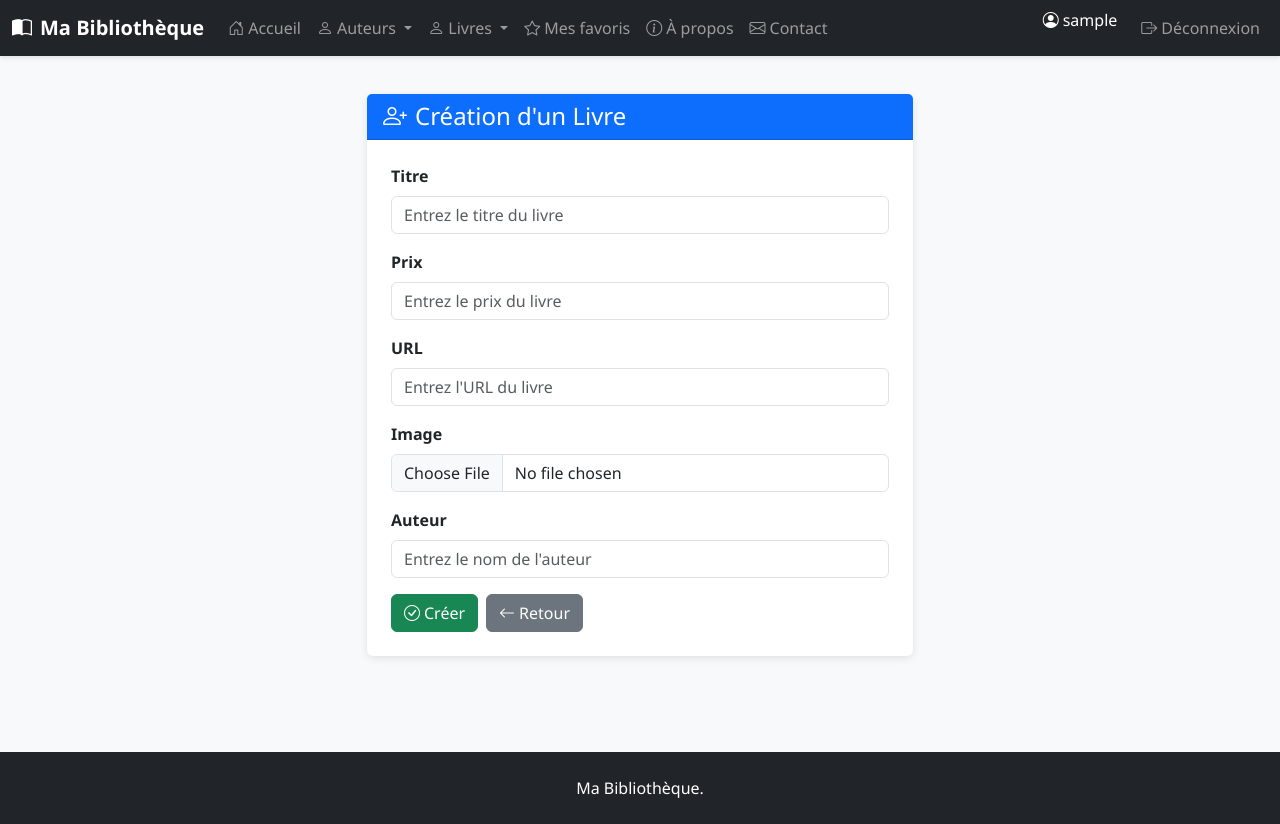
After one commit to Malo-Dantec/flask1, a Flask app: page /livre/create/ in a window 1280 px wide. The commit adds this page. Run offline with Flask 3, Linux system fonts and the light colour scheme; the visitor is signed in with stand-in values (Sample User, id 1); some libraries are stand-ins or nearby versions.

Commit message:
création livre

```diff
--- a/monApp/forms.py
+++ b/monApp/forms.py
@@ -1,8 +1,9 @@
 from flask_wtf import FlaskForm
-from wtforms import DecimalField, StringField, HiddenField, FloatField, PasswordField, SubmitField
+from wtforms import DecimalField, FileField, StringField, HiddenField, FloatField, PasswordField, SubmitField
 from wtforms.validators import DataRequired, NumberRange
 from hashlib import sha256
 from .models import User
+from flask_wtf.file import FileField, FileAllowed, FileRequired
 
 class FormAuteur(FlaskForm):
     """Formulaire pour les auteurs"""
@@ -14,7 +15,9 @@
     idL = HiddenField("idL")
     titre = StringField("Titre", validators=[DataRequired()])
     prix = DecimalField("Prix", validators=[DataRequired(), NumberRange(min=0)])
-    submit = SubmitField("Enregistrer")
+    url = StringField("URL", validators=[DataRequired()])
+    img = FileField("Image", validators=[FileRequired()])
+    nomA = StringField("Auteur", validators=[DataRequired()])
 
 class LoginForm(FlaskForm):
     """Formulaire de login"""
--- a/monApp/templates/base.html
+++ b/monApp/templates/base.html
@@ -41,22 +41,33 @@
                             </a></li>
                         </ul>
                     </li>
+                    <li class="nav-item dropdown">
+                        <a class="nav-link dropdown-toggle" href="#" id="livresDropdown" role="button" data-bs-toggle="dropdown">
+                            <i class="bi bi-person me-1"></i>Livres
+                        </a>
+                        <ul class="dropdown-menu">
+                            <li><a class="dropdown-item" href="{{ url_for('getLivres') }}">
+                                <i class="bi bi-list-ul me-2"></i>Liste des livres
+                            </a></li>
+                            <li><a class="dropdown-item" href="{{ url_for('createLivre') }}">
+                                <i class="bi bi-plus-circle me-2"></i>Créer un Livre
+                            </a></li>
+                        </ul>
+                    </li>
+                    <li class="nav-item">
+                        <a class="nav-link" href="{{ url_for('mesFavoris') }}">
+                            <i class="bi bi-star me-1"></i>Mes favoris
+                        </a>
+                    </li>
                     {% else %}
                     <li class="nav-item">
                         <a class="nav-link" href="{{ url_for('getAuteurs') }}">
                             <i class="bi bi-person me-1"></i>Auteurs
                         </a>
                     </li>
-                    {% endif %}
-                    <li class="nav-item">
+                                        <li class="nav-item">
                         <a class="nav-link" href="{{ url_for('getLivres') }}">
                             <i class="bi bi-book me-1"></i>Livres
-                        </a>
-                    </li>
-                    {% if current_user.is_authenticated %}
-                    <li class="nav-item">
-                        <a class="nav-link" href="{{ url_for('mesFavoris') }}">
-                            <i class="bi bi-star me-1"></i>Mes favoris
                         </a>
                     </li>
                     {% endif %}
--- /dev/null
+++ b/monApp/templates/livre_create.html
@@ -0,0 +1,51 @@
+{% extends 'base.html' %}
+
+{% block main %}
+<div class="row justify-content-center">
+    <div class="col-md-8 col-lg-6">
+        <div class="card">
+            <div class="card-header bg-primary text-white">
+                <h4 class="mb-0">
+                    <i class="bi bi-person-plus me-2"></i>Création d'un Livre
+                </h4>
+            </div>
+            <div class="card-body p-4">
+                <form role="form" method="POST" action="{{ url_for('insertLivre') }}" enctype="multipart/form-data">
+                    {{ createForm.hidden_tag() }}
+
+                    <div class="mb-3">
+                        {{ createForm.titre.label(class_="form-label fw-semibold") }}
+                        {{ createForm.titre(size=50, class_='form-control', placeholder="Entrez le titre du livre") }}
+                    </div>
+                    <div class="mb-3">
+                        {{ createForm.prix.label(class_="form-label fw-semibold") }}
+                        {{ createForm.prix(class_='form-control', placeholder="Entrez le prix du livre") }}
+                    </div>
+                    <div class="mb-3">
+                        {{ createForm.url.label(class_="form-label fw-semibold") }}
+                        {{ createForm.url(size=500, class_='form-control', placeholder="Entrez l'URL du livre") }}
+                    </div>
+                    <div class="mb-3">
+                        {{ createForm.img.label(class_="form-label fw-semibold") }}
+                        {{ createForm.img(class_='form-control') }}
+                    </div>
+                    <div class="mb-3">
+                        {{ createForm.nomA.label(class_="form-label fw-semibold") }}
+                        {{ createForm.nomA(size=50, class_='form-control', placeholder="Entrez le nom de l'auteur") }}
+                    </div>
+
+
+                    <div class="d-flex gap-2">
+                        <button type="submit" class="btn btn-success">
+                            <i class="bi bi-check-circle me-1"></i>Créer
+                        </button>
+                        <a href="{{ url_for('getLivres') }}" class="btn btn-secondary">
+                            <i class="bi bi-arrow-left me-1"></i>Retour
+                        </a>
+                    </div>
+                </form>
+            </div>
+        </div>
+    </div>
+</div>
+{% endblock %}
--- a/monApp/views.py
+++ b/monApp/views.py
@@ -1,3 +1,4 @@
+import os
 from flask_login import login_user, login_required, logout_user, current_user
 from flask import render_template, request, url_for, redirect, jsonify
 from .app import app, db
@@ -164,6 +165,39 @@
         return redirect(url_for('viewLivre', idL=updatedLivre.idL))
     return render_template("livre_update.html", selectedLivre=updatedLivre, updateForm=unForm)
 
+@app.route('/livre/create/')
+@login_required
+def createLivre():
+    """Formulaire de création d'un livre"""
+    unForm = FormLivre()
+    return render_template("livre_create.html", createForm=unForm)
+
+@app.route('/livre/insert/', methods=("POST",))
+@login_required
+def insertLivre():
+    """Insertion d'un nouveau livre"""
+    insertedLivre = None
+    unForm = FormLivre()
+    auteur_nom = unForm.nomA.data
+    auteur = Auteur.query.filter_by(Nom=auteur_nom).first()
+    image_file = unForm.img.data
+    filename = None
+    if image_file:
+        filename = image_file.filename
+        image_path = os.path.join('monApp/static/images', filename)
+        image_file.save(image_path)
+    if unForm.validate_on_submit():
+        insertedLivre = Livre(titre=unForm.titre.data,
+                              prix=unForm.prix.data,
+                              url=unForm.url.data,
+                              img=filename,
+                              auteur=auteur)
+        db.session.add(insertedLivre)
+        db.session.commit()
+        return redirect(url_for('getLivres'))
+    return render_template("livre_create.html", createForm=unForm)
+
+
 @app.route('/favoris/')
 @login_required
 def mesFavoris():
```
Also changed, not shown: README.md.
